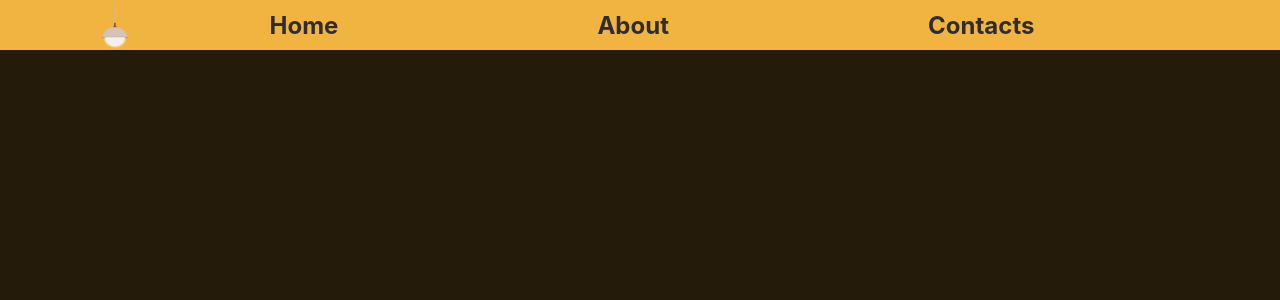
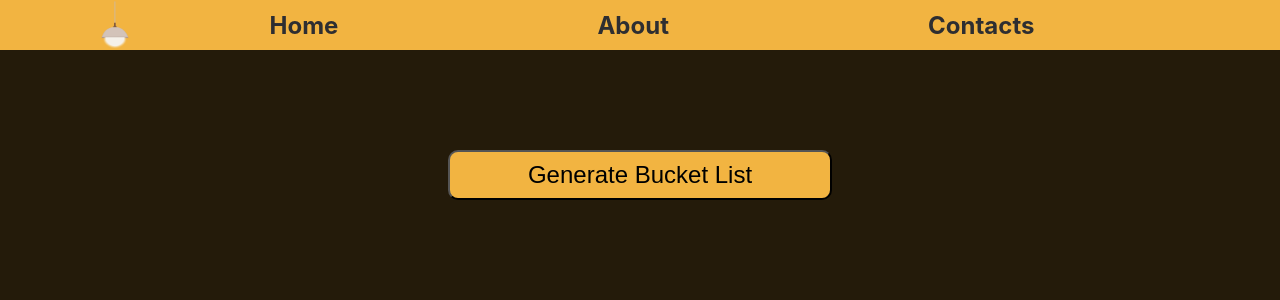
Before and after one commit to Heydar-Alizada/imagination, a React (Create React App) app: page /bucket in a window 1280 px wide. Shown: the top 300 px of the page. Built offline with nearby package versions, Linux system fonts and the light colour scheme.

Commit message:
Bucket List ready

```diff
--- a/src/components/Application/Bucket.js
+++ b/src/components/Application/Bucket.js
@@ -1,7 +1,35 @@
-import React from "react";
 import "./index.css";
+import axios from "axios";
+import React, { useEffect, useState } from "react";
+import { useSelector } from "react-redux";
+
+
+
 
 
 export default function Bucket(){
+    const [bucketList, setBucketList] = useState('');
+    const apiKey = useSelector(state => state.data.apiKey);
+    const [loading, setLoading] = useState(false);
+
+
+
+    const generateBucketList = (e) => {
+        e.preventDefault();
+        setLoading(true);
+        axios
+        .get(`https://api.api-ninjas.com/v1/bucketlist`, apiKey)
+        .then(response => {
+            setBucketList(response.data.item)
+            setLoading(false)})
+        .catch(error => {alert('Something gone wrong, please refresh the page', error)})
+    }
+
+    return(
+        <div className="bucket">
+            <button className="bucket-button" onClick={generateBucketList}>Generate Bucket List</button>
+            {loading?<h2>Loading...</h2>:<h1 className="bucket-h1">{bucketList}</h1>}
+        </div>
+    )
 
 }
--- a/src/components/Application/index.css
+++ b/src/components/Application/index.css
@@ -62,3 +62,18 @@ h3{
 .baby-radio-span{
   padding-right: 15px;
 }
+
+
+.bucket{
+  text-align: center;
+}
+
+.bucket-button{
+  width: 30%;
+  height: 50px;
+  font-size: 24px;
+  margin-top: 100px;
+  margin-bottom: 40px;
+  border-radius: 10px;
+  background-color: #F2B441;
+}
```
